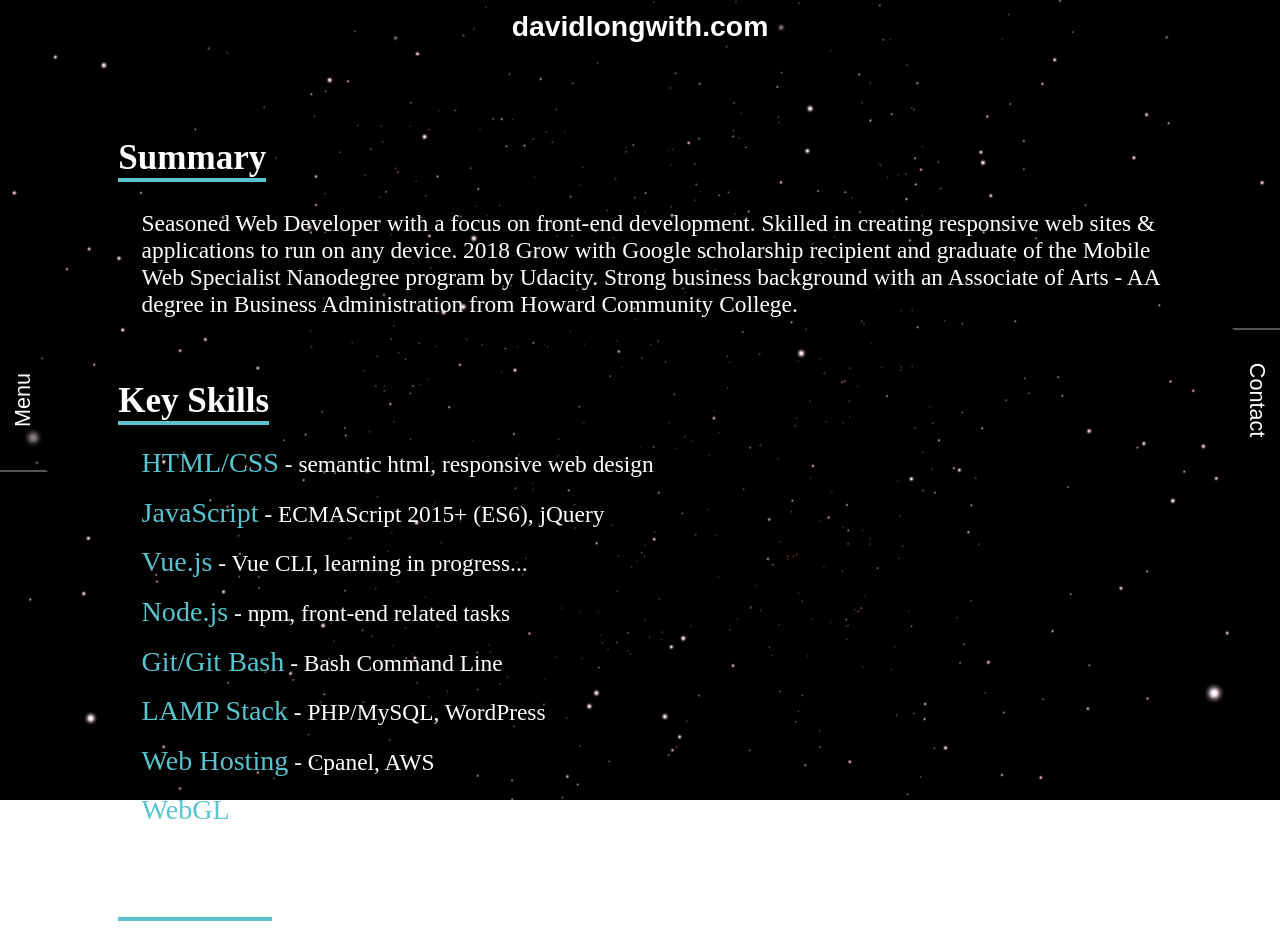
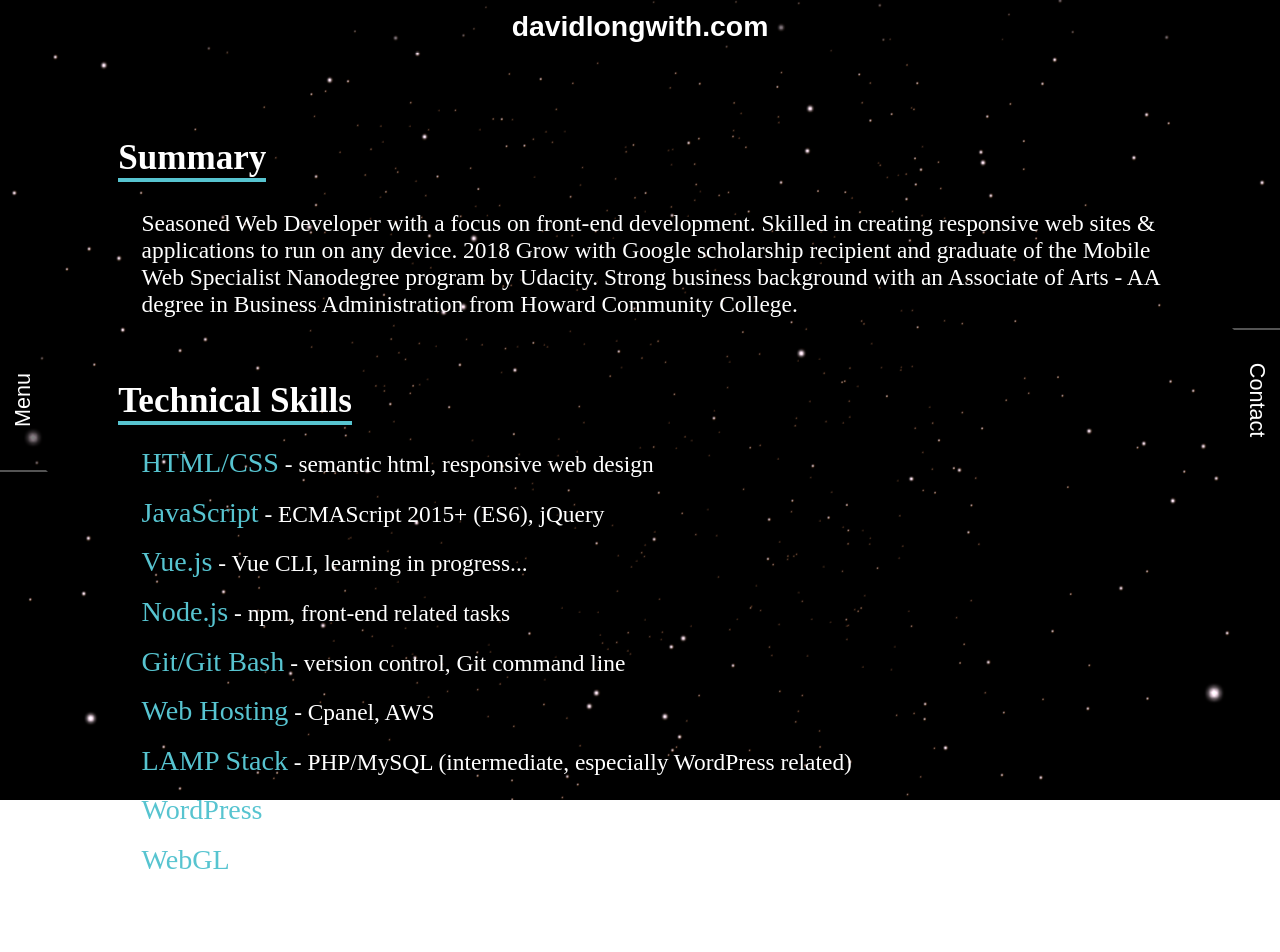
Before and after one commit to davidlongwith/portfolio-mysite-vue, a Vue app: page /about in a window 1280 px wide. Shown: the top 952 px of the page. Built offline with nearby package versions, Linux system fonts and the light colour scheme; a web font is replaced by a local one.

Commit message:
update skills content

```diff
--- a/src/views/About.vue
+++ b/src/views/About.vue
@@ -11,17 +11,21 @@
         Howard Community College.
       </p>
     </div>
-    <h2>Key Skills</h2>
+    <h2>Technical Skills</h2>
     <div class="content-block">
       <ul>
         <li><span>HTML/CSS</span> - semantic html, responsive web design</li>
         <li><span>JavaScript</span> - ECMAScript 2015+ (ES6), jQuery</li>
         <li><span>Vue.js</span> - Vue CLI, learning in progress...</li>
         <li><span>Node.js</span> - npm, front-end related tasks</li>
-        <li><span>Git/Git Bash</span> - Bash Command Line</li>
-        <li><span>LAMP Stack</span> - PHP/MySQL, WordPress</li>
+        <li><span>Git/Git Bash</span> - version control, Git command line</li>
         <li><span>Web Hosting</span> - Cpanel, AWS</li>
-        <li><span>WebGL</span> - Three.js Framework, just for fun</li>
+        <li>
+          <span>LAMP Stack</span> - PHP/MySQL (intermediate, especially
+          WordPress related)
+        </li>
+        <li><span>WordPress</span> - Genesis Framework, theme development</li>
+        <li><span>WebGL</span> - Three.js Framework, just for fun :)</li>
       </ul>
     </div>
     <h2>Education</h2>
```
